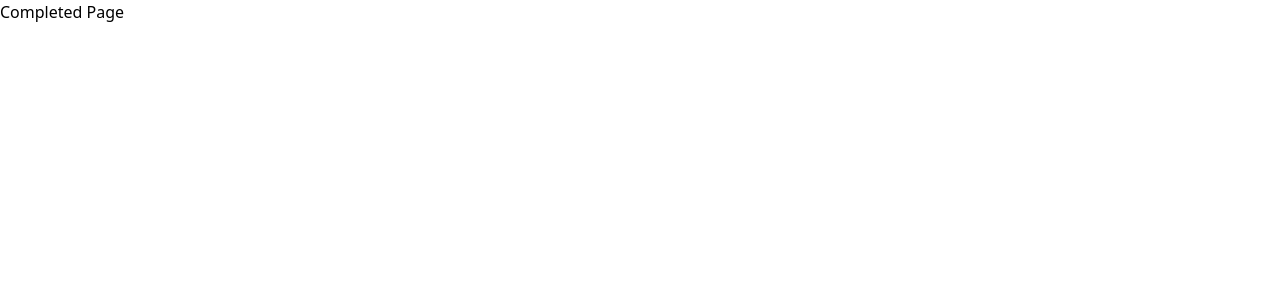
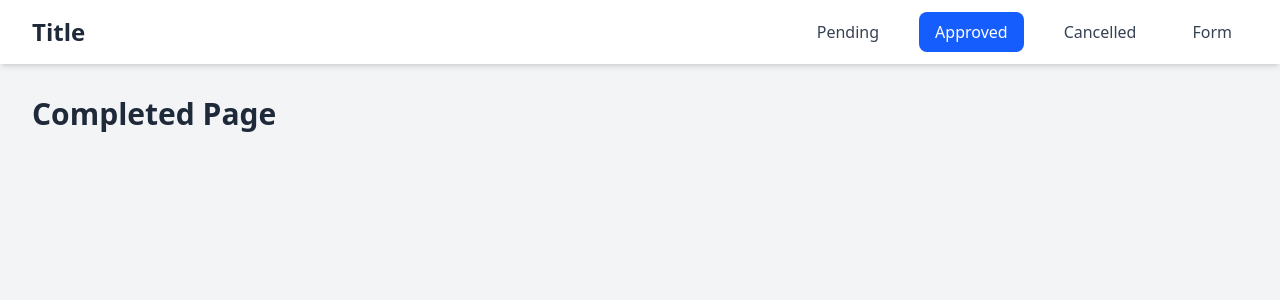
Before and after one commit to Aradhya-Paudel/Hackathon, a React (Vite) app: page /completed in a window 1280 px wide. Shown: the top 300 px of the page. Built offline with nearby package versions, Linux system fonts and the light colour scheme.

Commit message:
commit 2,3

```diff
--- a/src/userpages/Cancelled.jsx
+++ b/src/userpages/Cancelled.jsx
@@ -1,7 +1,52 @@
+import { useNavigate } from "react-router-dom";
+
 function Cancelled() {
+  const navigate = useNavigate();
+
   return (
-    <div>
-      <h1>Cancelled Page</h1>
+    <div className="min-h-screen bg-gray-100">
+      {/* Navbar */}
+      <nav className="bg-white shadow-md">
+        <div className="max-w-7xl mx-auto px-4 sm:px-6 lg:px-8">
+          <div className="flex justify-between items-center h-16">
+            {/* Left side - Title */}
+            <div className="text-2xl font-bold text-gray-800">Title</div>
+
+            {/* Right side - Navigation Links */}
+            <div className="flex space-x-6">
+              <button
+                onClick={() => navigate("/pending")}
+                className="px-4 py-2 rounded-lg font-medium text-gray-700 hover:bg-gray-200 transition"
+              >
+                Pending
+              </button>
+              <button
+                onClick={() => navigate("/completed")}
+                className="px-4 py-2 rounded-lg font-medium text-gray-700 hover:bg-gray-200 transition"
+              >
+                Approved
+              </button>
+              <button
+                onClick={() => navigate("/cancelled")}
+                className="px-4 py-2 rounded-lg font-medium bg-blue-600 text-white"
+              >
+                Cancelled
+              </button>
+              <button
+                onClick={() => navigate("/form")}
+                className="px-4 py-2 rounded-lg font-medium text-gray-700 hover:bg-gray-200 transition"
+              >
+                Form
+              </button>
+            </div>
+          </div>
+        </div>
+      </nav>
+
+      {/* Page Content */}
+      <div className="max-w-7xl mx-auto px-4 sm:px-6 lg:px-8 py-8">
+        <h1 className="text-3xl font-bold text-gray-800">Cancelled Page</h1>
+      </div>
     </div>
   );
 }
--- a/src/userpages/Completed.jsx
+++ b/src/userpages/Completed.jsx
@@ -1,7 +1,52 @@
+import { useNavigate } from "react-router-dom";
+
 function Completed() {
+  const navigate = useNavigate();
+
   return (
-    <div>
-      <h1>Completed Page</h1>
+    <div className="min-h-screen bg-gray-100">
+      {/* Navbar */}
+      <nav className="bg-white shadow-md">
+        <div className="max-w-7xl mx-auto px-4 sm:px-6 lg:px-8">
+          <div className="flex justify-between items-center h-16">
+            {/* Left side - Title */}
+            <div className="text-2xl font-bold text-gray-800">Title</div>
+
+            {/* Right side - Navigation Links */}
+            <div className="flex space-x-6">
+              <button
+                onClick={() => navigate("/pending")}
+                className="px-4 py-2 rounded-lg font-medium text-gray-700 hover:bg-gray-200 transition"
+              >
+                Pending
+              </button>
+              <button
+                onClick={() => navigate("/completed")}
+                className="px-4 py-2 rounded-lg font-medium bg-blue-600 text-white"
+              >
+                Approved
+              </button>
+              <button
+                onClick={() => navigate("/cancelled")}
+                className="px-4 py-2 rounded-lg font-medium text-gray-700 hover:bg-gray-200 transition"
+              >
+                Cancelled
+              </button>
+              <button
+                onClick={() => navigate("/form")}
+                className="px-4 py-2 rounded-lg font-medium text-gray-700 hover:bg-gray-200 transition"
+              >
+                Form
+              </button>
+            </div>
+          </div>
+        </div>
+      </nav>
+
+      {/* Page Content */}
+      <div className="max-w-7xl mx-auto px-4 sm:px-6 lg:px-8 py-8">
+        <h1 className="text-3xl font-bold text-gray-800">Completed Page</h1>
+      </div>
     </div>
   );
 }
--- a/src/userpages/Form.jsx
+++ b/src/userpages/Form.jsx
@@ -1,7 +1,52 @@
+import { useNavigate } from "react-router-dom";
+
 function Form() {
+  const navigate = useNavigate();
+
   return (
-    <div>
-      <h1>Form Page</h1>
+    <div className="min-h-screen bg-gray-100">
+      {/* Navbar */}
+      <nav className="bg-white shadow-md">
+        <div className="max-w-7xl mx-auto px-4 sm:px-6 lg:px-8">
+          <div className="flex justify-between items-center h-16">
+            {/* Left side - Title */}
+            <div className="text-2xl font-bold text-gray-800">Title</div>
+
+            {/* Right side - Navigation Links */}
+            <div className="flex space-x-6">
+              <button
+                onClick={() => navigate("/pending")}
+                className="px-4 py-2 rounded-lg font-medium text-gray-700 hover:bg-gray-200 transition"
+              >
+                Pending
+              </button>
+              <button
+                onClick={() => navigate("/completed")}
+                className="px-4 py-2 rounded-lg font-medium text-gray-700 hover:bg-gray-200 transition"
+              >
+                Approved
+              </button>
+              <button
+                onClick={() => navigate("/cancelled")}
+                className="px-4 py-2 rounded-lg font-medium text-gray-700 hover:bg-gray-200 transition"
+              >
+                Cancelled
+              </button>
+              <button
+                onClick={() => navigate("/form")}
+                className="px-4 py-2 rounded-lg font-medium bg-blue-600 text-white"
+              >
+                Form
+              </button>
+            </div>
+          </div>
+        </div>
+      </nav>
+
+      {/* Page Content */}
+      <div className="max-w-7xl mx-auto px-4 sm:px-6 lg:px-8 py-8">
+        <h1 className="text-3xl font-bold text-gray-800">Form Page</h1>
+      </div>
     </div>
   );
 }
--- a/src/userpages/Login.jsx
+++ b/src/userpages/Login.jsx
@@ -36,7 +36,7 @@
         if (user.secretkey === "k") {
           navigate("/admin/pending"); // Admin goes to pending (or wherever admins should go)
         } else {
-          navigate("/form"); // Regular users go to form
+          navigate("/pending"); // Regular users go to form
         }
       })
       .catch((error) => {
--- a/src/userpages/Pending.jsx
+++ b/src/userpages/Pending.jsx
@@ -1,7 +1,52 @@
+import { useNavigate } from "react-router-dom";
+
 function Pending() {
+  const navigate = useNavigate();
+
   return (
-    <div>
-      <h1>Pending Page</h1>
+    <div className="min-h-screen bg-gray-100">
+      {/* Navbar */}
+      <nav className="bg-white shadow-md">
+        <div className="max-w-7xl mx-auto px-4 sm:px-6 lg:px-8">
+          <div className="flex justify-between items-center h-16">
+            {/* Left side - Title */}
+            <div className="text-2xl font-bold text-gray-800">Title</div>
+
+            {/* Right side - Navigation Links */}
+            <div className="flex space-x-6">
+              <button
+                onClick={() => navigate("/pending")}
+                className="px-4 py-2 rounded-lg font-medium bg-blue-600 text-white"
+              >
+                Pending
+              </button>
+              <button
+                onClick={() => navigate("/completed")}
+                className="px-4 py-2 rounded-lg font-medium text-gray-700 hover:bg-gray-200 transition"
+              >
+                Approved
+              </button>
+              <button
+                onClick={() => navigate("/cancelled")}
+                className="px-4 py-2 rounded-lg font-medium text-gray-700 hover:bg-gray-200 transition"
+              >
+                Cancelled
+              </button>
+              <button
+                onClick={() => navigate("/form")}
+                className="px-4 py-2 rounded-lg font-medium text-gray-700 hover:bg-gray-200 transition"
+              >
+                Form
+              </button>
+            </div>
+          </div>
+        </div>
+      </nav>
+
+      {/* Page Content */}
+      <div className="max-w-7xl mx-auto px-4 sm:px-6 lg:px-8 py-8">
+        <h1 className="text-3xl font-bold text-gray-800">Pending Page</h1>
+      </div>
     </div>
   );
 }
```
